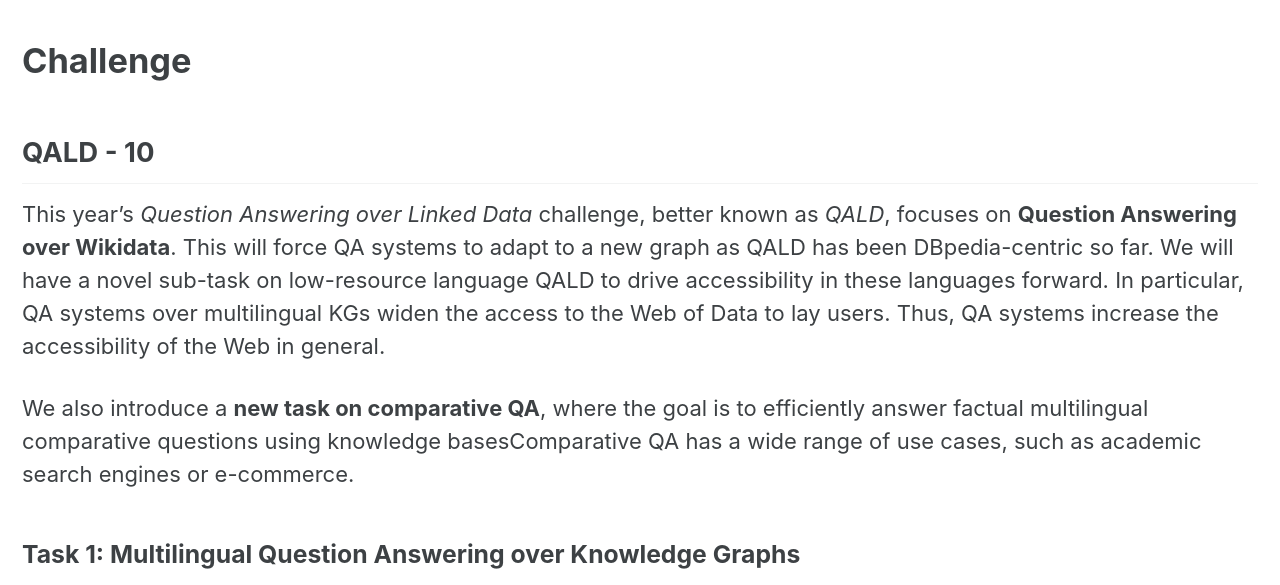
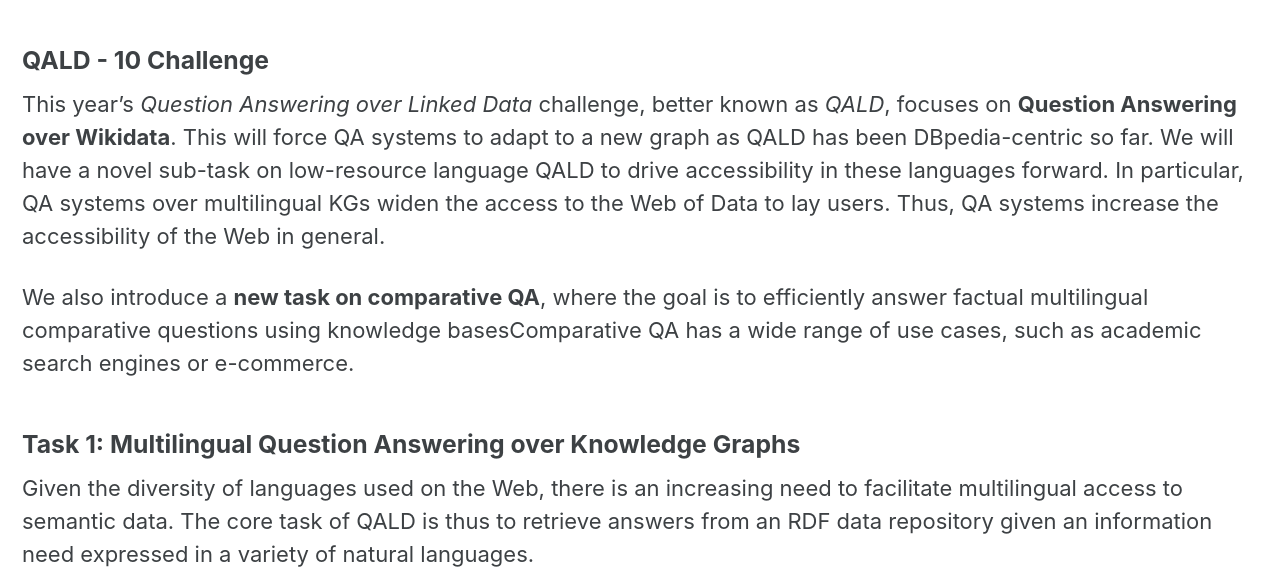
Before and after one commit to semantic-systems/nliwod-workshop, a Jekyll site: the page built from challenge.md, in a window 1280 px wide and 900 px high, cut to the strip 315-900 px from the top of the window. Built offline with Jekyll 4.4.1, drawn with Linux system fonts in a browser that asks for light colours; cached includes are drawn as plain includes.

```diff
--- a/challenge.md
+++ b/challenge.md
@@ -5,9 +5,7 @@ permalink: /challenge.html
 ref: challenge
 ---
 
-# Challenge
-
-## QALD - 10
+### QALD - 10 Challenge
 
 This year's *Question Answering over Linked Data* challenge, better known as *QALD*, focuses on **Question Answering over Wikidata**. This will force QA systems to adapt to a new graph as QALD has been DBpedia-centric so far. We will have a novel sub-task on low-resource language QALD to drive accessibility in these languages forward. In particular, QA systems over multilingual KGs widen the access to the Web of Data to lay users. Thus, QA systems increase the accessibility of the Web in general.
 
```
